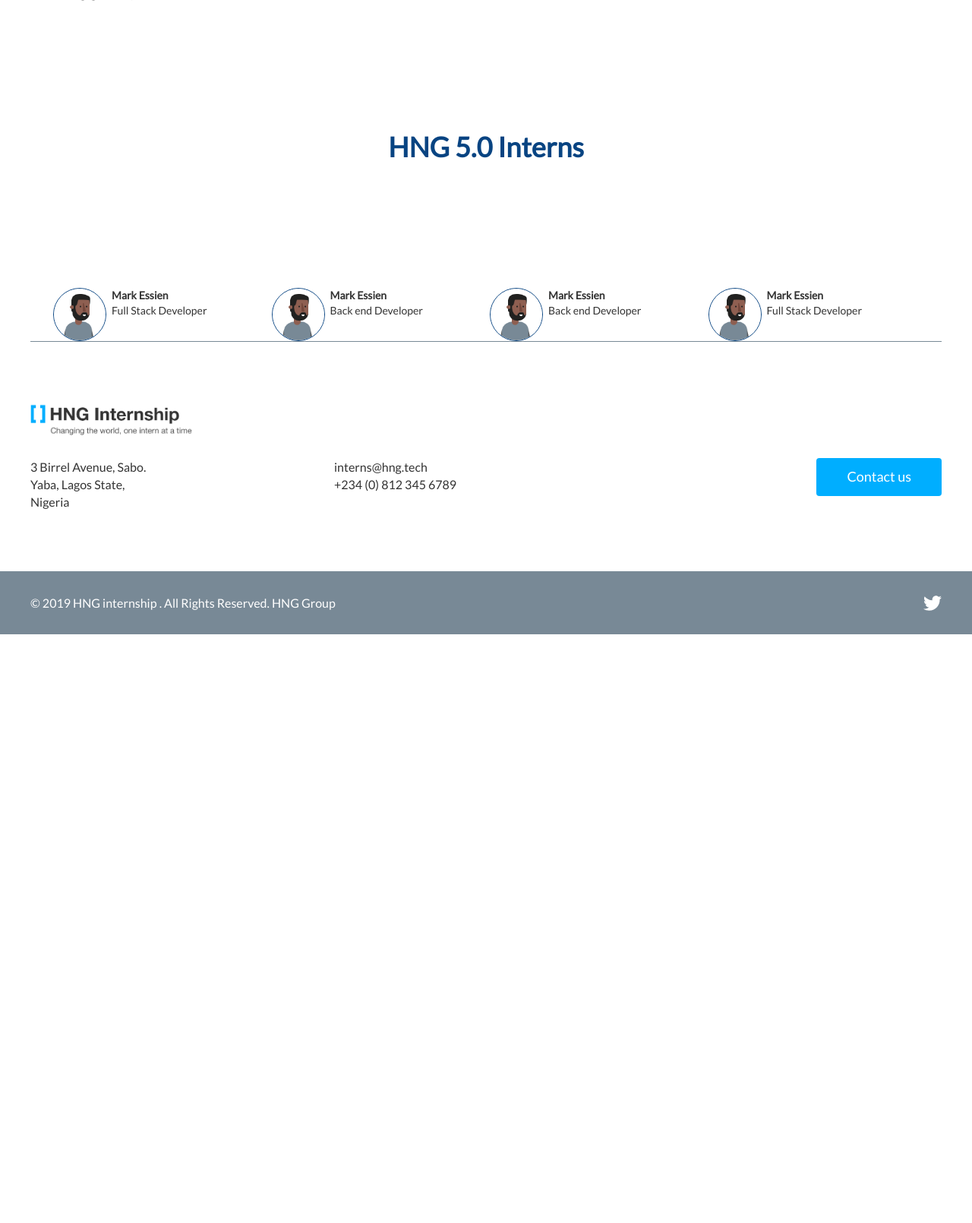
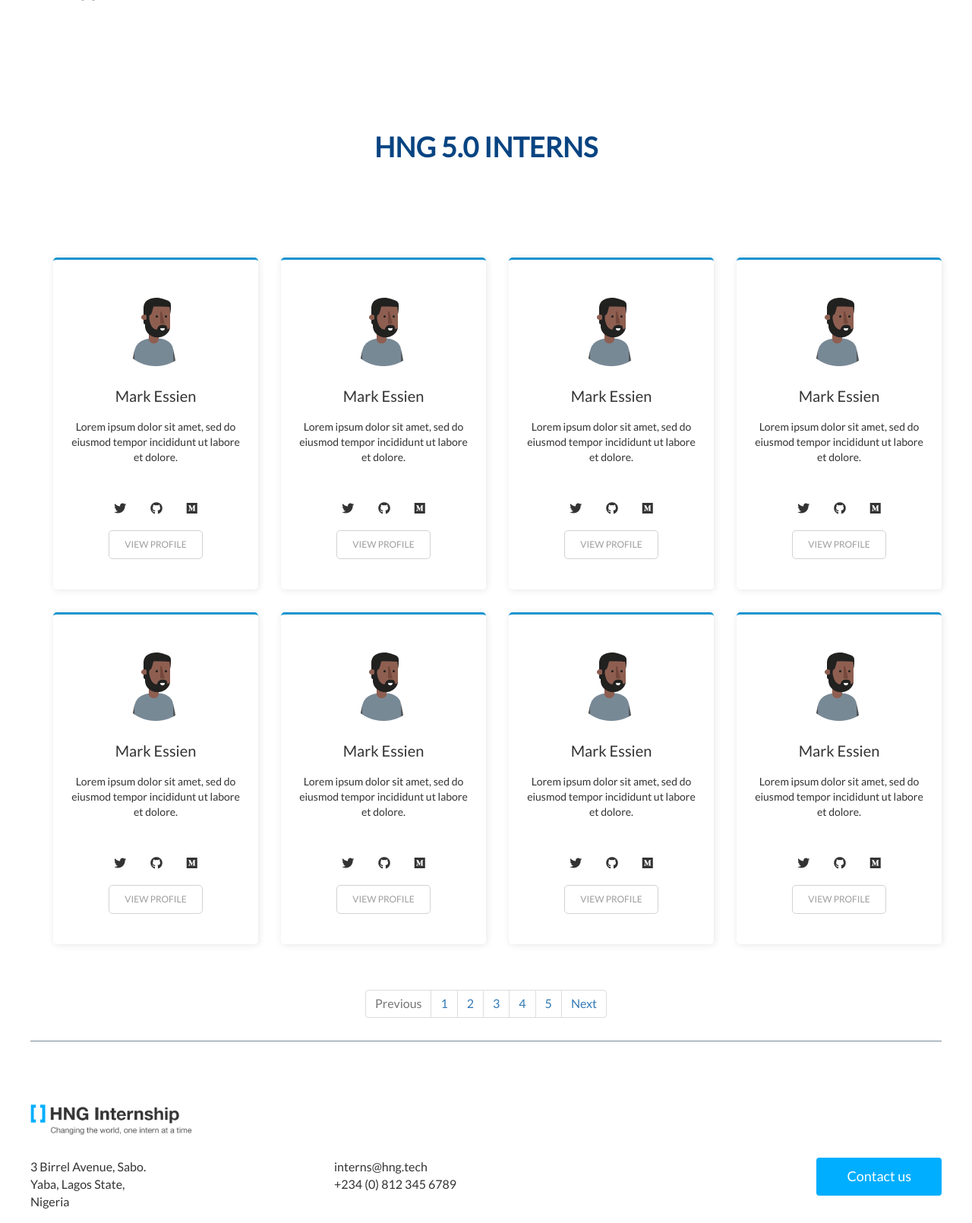
Before and after one commit to yhuakim/hng.tech, a PHP site: page /internship/views/current.php in a window 1280 px wide. Shown: the part 58-1668 px from the top of the page at 76% size. Run offline with PHP 8.4, Linux system fonts and the light colour scheme; some libraries are stand-ins or nearby versions.

Commit message:
setup current interns first page

```diff
--- a/app/css/app.css
+++ b/app/css/app.css
@@ -4,6 +4,9 @@
 /* Laptops, Desktops */
 /* Laptops, Desktops */
 /* Higher resolution desktops */
+
+@import url('current.css');
+
 html, body {
   font-size: 10px;
   overflow-y: hidden; }
@@ -75,6 +78,7 @@ pre {
   font-variant: normal;
   font-weight: 400;
   line-height: 18.5714px; }
+
 
 .button, .primary-button {
   height: 50px;
--- a/app/css/current.css
+++ b/app/css/current.css
@@ -0,0 +1,94 @@
+ul {
+  margin: 0;
+  padding: 0;
+  display: table;
+}
+.list {
+	display: table;
+	margin: 0 auto;
+}
+li {
+  display: block;
+  float: left;
+}
+li a {
+  display: block;
+  color: #333;
+  text-align: center;
+  margin-left: auto;
+  display: flex;
+  align-items: center;
+  padding: 16px;
+  text-decoration: none;
+}
+li a:hover {
+  color: #1593d0;
+}
+.btn-view {
+	position: relative;
+	display: inline-block;
+  overflow: hidden;
+	z-index: 1;
+	text-transform: uppercase;
+	border: 1px solid #d2d2d2;
+	font-size: 12px;
+  text-align: center;
+  margin-top: 5px;
+	padding: 12px 20px;
+	line-height: 12px;
+	border-radius: 5px;
+	color: #9e9e9e;
+	transition: all .2s ease-out;
+	-webkit-transition: all .2s ease-out;
+	-moz-transition: all .2s ease-out;
+	-ms-transition: all .2s ease-out;
+}
+.btn-view:hover {
+	background-color: #1593d0;
+	color: #fff;
+}
+.border-blue {
+	border-top: 3px solid #1593d0;
+}
+.intern-block {
+	position: relative;
+	width: 100%;
+	border-radius: 5px;
+	box-shadow: 1px 1px 10px rgba(0, 0, 0, 0.1);
+	padding: 40px 20px;
+	background: #fff;
+	text-align: center;
+	margin-bottom: 30px;
+	transition: all .2s ease-out;
+	-webkit-transition: all .2s ease-out;
+	-moz-transition: all .2s ease-out;
+	-ms-transition: all .2s ease-out;
+}
+.intern-block:hover {
+	box-shadow: 2px 2px 25px rgba(104, 104, 104, 0.2);
+}
+.intern-block img {
+	position: relative;
+	display: inline-block;
+	float: none;
+	margin-bottom: 18px;
+}
+.intern-block h6 {
+  padding-bottom: 10px;
+  font-size: 20px;
+}
+.intern-block p {
+	padding-bottom: 23px;
+}
+
+@media screen and (max-width: 768px) {
+	.intern-block {
+		margin-bottom: 15px;
+	}
+}
+
+.pag {
+  display: table;
+  margin: 0 auto;
+  padding: 30px 20px;
+}
--- a/views/current.php
+++ b/views/current.php
@@ -4,54 +4,138 @@
 		<?php include 'partials/navbar.php';?>
 		<div class="container">
 			<header class="pi-header">
-				<h1 class="h1">HNG 5.0 Interns</h1>
-			</header>
-
-				<div class="col-md-12">
-					<div class="pi-interns">
-
-						<div class="pi-intern">
-							<figure>
-								<img class="" src="../app/img/about-talent.png" alt=""/>
-							</figure>
-							<article class="">
-								<p class="pi-intern-name">Mark Essien</p>
-								<p>Full Stack Developer</p>
-							</article>
-						</div>
-
-						<div class="pi-intern">
-							<figure>
-								<img class="" src="../app/img/about-talent.png" alt=""/>
-							</figure>
-							<article class="">
-								<p class="pi-intern-name">Mark Essien</p>
-								<p>Back end Developer</p>
-							</article>
-						</div>
+				<h1 class="h1">HNG 5.0 INTERNS</h1>
+      </header>
 
 
+      <div class="main-section">
+     	<div class="container">
+     		<div class="row">
+     			<div class="col-md-3 col-sm-6 col-xs-12">
+     				<div class="intern-block border-blue">
+     					<img src="../app/img/about-talent.png" alt="">
+     					  <h6>Mark Essien</h6>
+                 <p>Lorem ipsum dolor sit amet, sed do eiusmod tempor incididunt ut labore et dolore.</p>
+                 <ul class="list">
+                 <li><a href="#" target="_blank"<i class="fab fa-twitter"></i></a></li>
+                 <li><a href="#" target="_blank"<i class="fab fa-github"></i></a></li>
+                 <li><a href="#" target="_blank"<i class="fab fa-medium"></i></a></li>
+                 </ul>
+     					    <a href="#" class="btn-view">view profile</a>
+     				</div>
+     			</div>
+     			<div class="col-md-3 col-sm-6 col-xs-12">
+           <div class="intern-block border-blue">
+     					<img src="../app/img/about-talent.png" alt="">
+     					  <h6>Mark Essien</h6>
+                 <p>Lorem ipsum dolor sit amet, sed do eiusmod tempor incididunt ut labore et dolore.</p>
+                 <ul class="list">
+                 <li><a href="#" target="_blank"<i class="fab fa-twitter"></i></a></li>
+                 <li><a href="#" target="_blank"<i class="fab fa-github"></i></a></li>
+                 <li><a href="#" target="_blank"<i class="fab fa-medium"></i></a></li>
+                 </ul>
+     					    <a href="#" class="btn-view">view profile</a>
+     				</div>
+     			</div>
+     			<div class="col-md-3 col-sm-6 col-xs-12">
+           <div class="intern-block border-blue">
+     					<img src="../app/img/about-talent.png" alt="">
+     					  <h6>Mark Essien</h6>
+                 <p>Lorem ipsum dolor sit amet, sed do eiusmod tempor incididunt ut labore et dolore.</p>
+                 <ul class="list">
+                 <li><a href="#" target="_blank"<i class="fab fa-twitter"></i></a></li>
+                 <li><a href="#" target="_blank"<i class="fab fa-github"></i></a></li>
+                 <li><a href="#" target="_blank"<i class="fab fa-medium"></i></a></li>
+                 </ul>
+     					    <a href="#" class="btn-view">view profile</a>
+     				</div>
+     			</div>
+     			<div class="col-md-3 col-sm-6 col-xs-12">
+           <div class="intern-block border-blue">
+     					<img src="../app/img/about-talent.png" alt="">
+     					  <h6>Mark Essien</h6>
+                 <p>Lorem ipsum dolor sit amet, sed do eiusmod tempor incididunt ut labore et dolore.</p>
+                 <ul class="list">
+                 <li><a href="#" target="_blank"<i class="fab fa-twitter"></i></a></li>
+                 <li><a href="#" target="_blank"<i class="fab fa-github"></i></a></li>
+                 <li><a href="#" target="_blank"<i class="fab fa-medium"></i></a></li>
+                 </ul>
+     					    <a href="#" class="btn-view">view profile</a>
+     				</div>
+     			</div>
+     		</div>
+     		<div class="row">
+     			<div class="col-md-3 col-sm-6 col-xs-12">
+     			<div class="intern-block border-blue">
+     					<img src="../app/img/about-talent.png" alt="">
+     					  <h6>Mark Essien</h6>
+                 <p>Lorem ipsum dolor sit amet, sed do eiusmod tempor incididunt ut labore et dolore.</p>
+                 <ul class="list">
+                 <li><a href="#" target="_blank"<i class="fab fa-twitter"></i></a></li>
+                 <li><a href="#" target="_blank"<i class="fab fa-github"></i></a></li>
+                 <li><a href="#" target="_blank"<i class="fab fa-medium"></i></a></li>
+                 </ul>
+     					    <a href="#" class="btn-view">view profile</a>
+     				</div>
+     			</div>
+     			<div class="col-md-3 col-sm-6 col-xs-12">
+           <div class="intern-block border-blue">
+     					<img src="../app/img/about-talent.png" alt="">
+     					  <h6>Mark Essien</h6>
+                 <p>Lorem ipsum dolor sit amet, sed do eiusmod tempor incididunt ut labore et dolore.</p>
+                 <ul class="list">
+                 <li><a href="#" target="_blank"<i class="fab fa-twitter"></i></a></li>
+                 <li><a href="#" target="_blank"<i class="fab fa-github"></i></a></li>
+                 <li><a href="#" target="_blank"<i class="fab fa-medium"></i></a></li>
+                 </ul>
+     					    <a href="#" class="btn-view">view profile</a>
+     				</div>
+     			</div>
+     			<div class="col-md-3 col-sm-6 col-xs-12">
+           <div class="intern-block border-blue">
+     					<img src="../app/img/about-talent.png" alt="">
+     					  <h6>Mark Essien</h6>
+                 <p>Lorem ipsum dolor sit amet, sed do eiusmod tempor incididunt ut labore et dolore.</p>
+                 <ul class="list">
+                 <li><a href="#" target="_blank"<i class="fab fa-twitter"></i></a></li>
+                 <li><a href="#" target="_blank"<i class="fab fa-github"></i></a></li>
+                 <li><a href="#" target="_blank"<i class="fab fa-medium"></i></a></li>
+                 </ul>
+     					    <a href="#" class="btn-view">view profile</a>
+     				</div>
+     			</div>
+     			<div class="col-md-3 col-sm-6 col-xs-12">
+           <div class="intern-block border-blue">
+     					<img src="../app/img/about-talent.png" alt="">
+     					  <h6>Mark Essien</h6>
+                 <p>Lorem ipsum dolor sit amet, sed do eiusmod tempor incididunt ut labore et dolore.</p>
+                 <ul class="list">
+                 <li><a href="#" target="_blank"<i class="fab fa-twitter"></i></a></li>
+                 <li><a href="#" target="_blank"<i class="fab fa-github"></i></a></li>
+                 <li><a href="#" target="_blank"<i class="fab fa-medium"></i></a></li>
+                 </ul>
+     					    <a href="#" class="btn-view">view profile</a>
+     				</div>
+     			</div>
+     		</div>
+     	</div>
+     </div>
 
-						<div class="pi-intern">
-							<figure>
-								<img class="" src="../app/img/about-talent.png" alt=""/>
-							</figure>
-							<article class="">
-								<p class="pi-intern-name">Mark Essien</p>
-								<p>Back end Developer</p>
-							</article>
-						</div>
-
-						<div class="pi-intern">
-							<figure>
-								<img class="" src="../app/img/about-talent.png" alt=""/>
-							</figure>
-							<article class="">
-								<p class="pi-intern-name">Mark Essien</p>
-								<p>Full Stack Developer</p>
-							</article>
-            </div>
-
+<nav aria-label="pag navigation example">
+  <ul class="pag pagination justify-content-center">
+    <li class="page-item disabled">
+      <a class="page-link" href="#" tabindex="-1">Previous</a>
+    </li>
+    <li class="page-item"><a class="page-link" href="#">1</a></li>
+    <li class="page-item"><a class="page-link" href="#">2</a></li>
+    <li class="page-item"><a class="page-link" href="#">3</a></li>
+    <li class="page-item"><a class="page-link" href="#">4</a></li>
+    <li class="page-item"><a class="page-link" href="#">5</a></li>
+    <li class="page-item">
+      <a class="page-link" href="#">Next</a>
+    </li>
+  </ul>
+</nav>
 
 
 					</div>
--- a/views/partials/header.php
+++ b/views/partials/header.php
@@ -15,6 +15,7 @@ $becomeIntern ='../become-intern' ;
 	<meta name="viewport" content="width=device-width, initial-scale=1">
 	<title>The HNG Internship</title>
 	<link rel="stylesheet" href="https://maxcdn.bootstrapcdn.com/bootstrap/3.3.7/css/bootstrap.min.css" integrity="sha384-BVYiiSIFeK1dGmJRAkycuHAHRg32OmUcww7on3RYdg4Va+PmSTsz/K68vbdEjh4u" crossorigin="anonymous">
+	<link rel="stylesheet" href="https://use.fontawesome.com/releases/v5.8.1/css/all.css" integrity="sha384-50oBUHEmvpQ+1lW4y57PTFmhCaXp0ML5d60M1M7uH2+nqUivzIebhndOJK28anvf" crossorigin="anonymous">
 	<link href="https://fonts.googleapis.com/css?family=Lato" rel="stylesheet">
 	<link rel="stylesheet" href="../app/css/app.css" type="text/css"/>
 	<link rel="shortcut icon" type="image/png" href="../app/img/fav.png" />
```
Also changed, not shown: app/js/current.js (+24 -0 lines).
